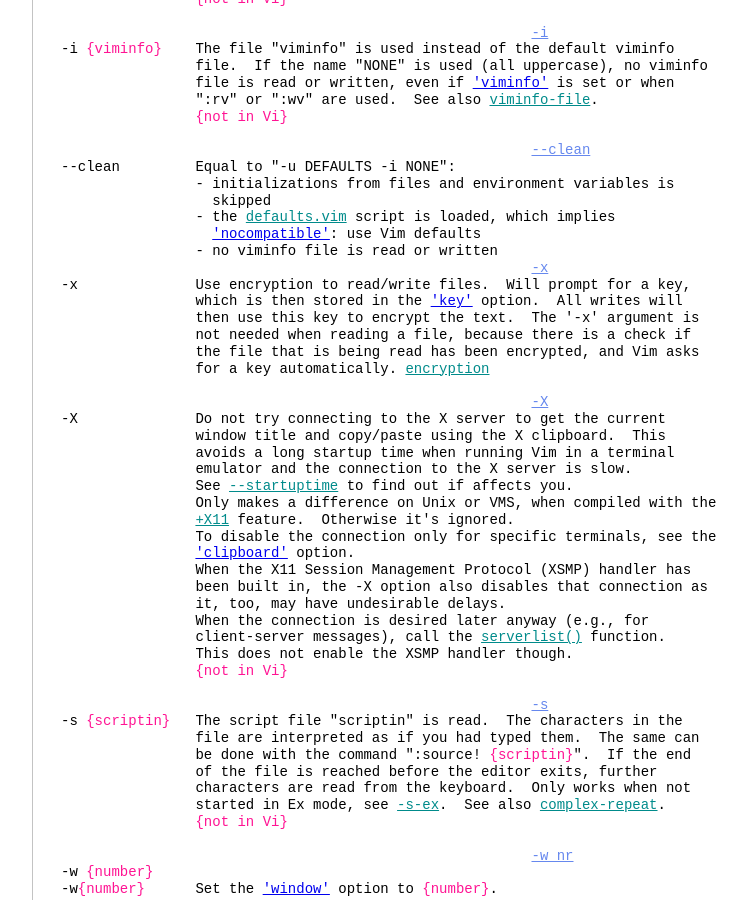
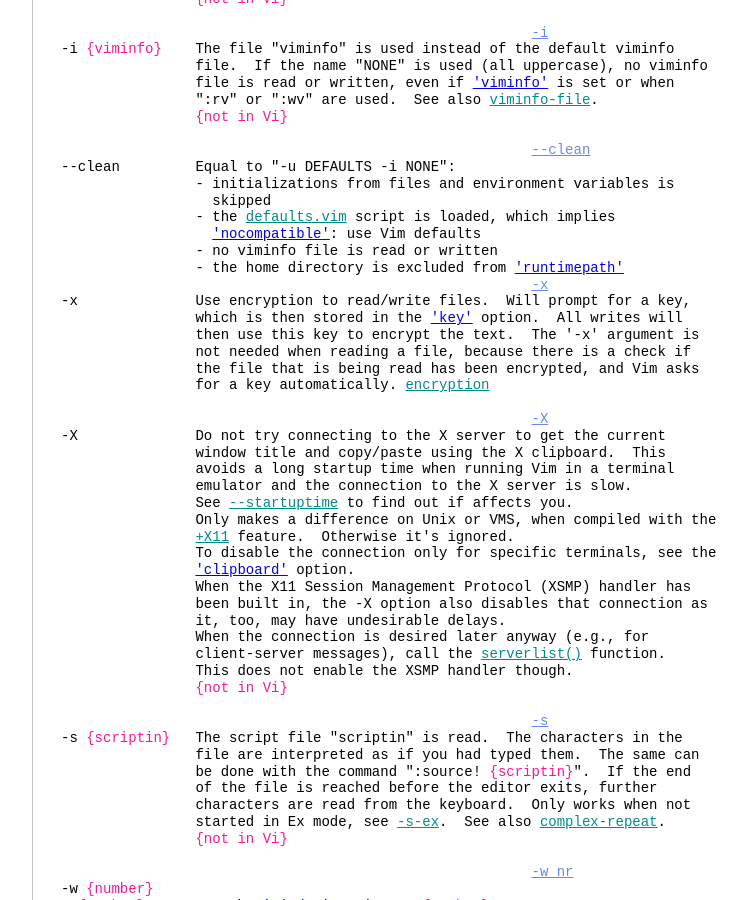
Before and after one commit to vim-jp/vimdoc-en, a Jekyll site: the page built from starting.html, in a window 1280 px wide and 900 px high, scrolled down 8644 px. Shown: the whole window, without its empty margins (340-1087 px from the left). Built offline with Jekyll 4.4.1, drawn with Linux system fonts in a browser that asks for light colours; nearby versions of some CDN libraries; comment, search, counter and statistics services are not loaded.

Commit message:
Generated by Travis JOB 400.1
https://travis-ci.org/vim-jp/vimdoc-en/builds/348338584

```diff
--- a/starting.html
+++ b/starting.html
@@ -521,6 +521,7 @@
 &nbsp;&nbsp;&nbsp;&nbsp;&nbsp;&nbsp;&nbsp;&nbsp;&nbsp;&nbsp;&nbsp;&nbsp;&nbsp;&nbsp;&nbsp;&nbsp;- the&nbsp;<a class="Identifier" href="starting.html#defaults.vim">defaults.vim</a>&nbsp;script is loaded, which implies<br>
 &nbsp;&nbsp;&nbsp;&nbsp;&nbsp;&nbsp;&nbsp;&nbsp;&nbsp;&nbsp;&nbsp;&nbsp;&nbsp;&nbsp;&nbsp;&nbsp;&nbsp;&nbsp;<a class="Type" href="options.html#'nocompatible'">'nocompatible'</a>: use Vim defaults<br>
 &nbsp;&nbsp;&nbsp;&nbsp;&nbsp;&nbsp;&nbsp;&nbsp;&nbsp;&nbsp;&nbsp;&nbsp;&nbsp;&nbsp;&nbsp;&nbsp;- no viminfo file is read or written<br>
+&nbsp;&nbsp;&nbsp;&nbsp;&nbsp;&nbsp;&nbsp;&nbsp;&nbsp;&nbsp;&nbsp;&nbsp;&nbsp;&nbsp;&nbsp;&nbsp;- the home directory is excluded from&nbsp;<a class="Type" href="options.html#'runtimepath'">'runtimepath'</a><br>
 &nbsp;&nbsp;&nbsp;&nbsp;&nbsp;&nbsp;&nbsp;&nbsp;&nbsp;&nbsp;&nbsp;&nbsp;&nbsp;&nbsp;&nbsp;&nbsp;&nbsp;&nbsp;&nbsp;&nbsp;&nbsp;&nbsp;&nbsp;&nbsp;&nbsp;&nbsp;&nbsp;&nbsp;&nbsp;&nbsp;&nbsp;&nbsp;&nbsp;&nbsp;&nbsp;&nbsp;&nbsp;&nbsp;&nbsp;&nbsp;&nbsp;&nbsp;&nbsp;&nbsp;&nbsp;&nbsp;&nbsp;&nbsp;&nbsp;&nbsp;&nbsp;&nbsp;&nbsp;&nbsp;&nbsp;&nbsp;<a class="Constant" href="starting.html#-x" name="-x">-x</a><br>
 -x&nbsp;&nbsp;&nbsp;&nbsp;&nbsp;&nbsp;&nbsp;&nbsp;&nbsp;&nbsp;&nbsp;&nbsp;&nbsp;&nbsp;Use encryption to read/write files.&nbsp;&nbsp;Will prompt for a key,<br>
 &nbsp;&nbsp;&nbsp;&nbsp;&nbsp;&nbsp;&nbsp;&nbsp;&nbsp;&nbsp;&nbsp;&nbsp;&nbsp;&nbsp;&nbsp;&nbsp;which is then stored in the&nbsp;<a class="Type" href="options.html#'key'">'key'</a>&nbsp;option.&nbsp;&nbsp;All writes will<br>
```
